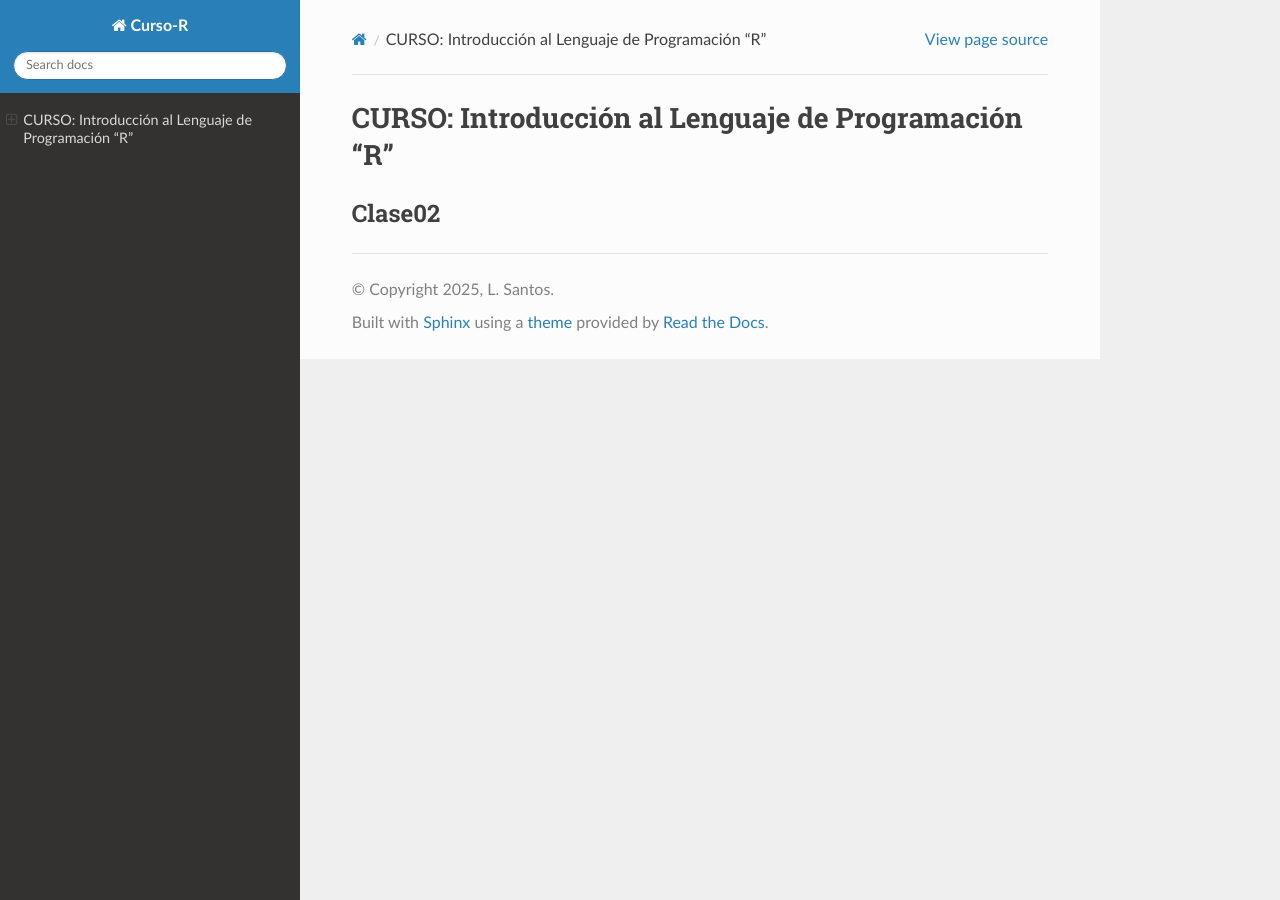
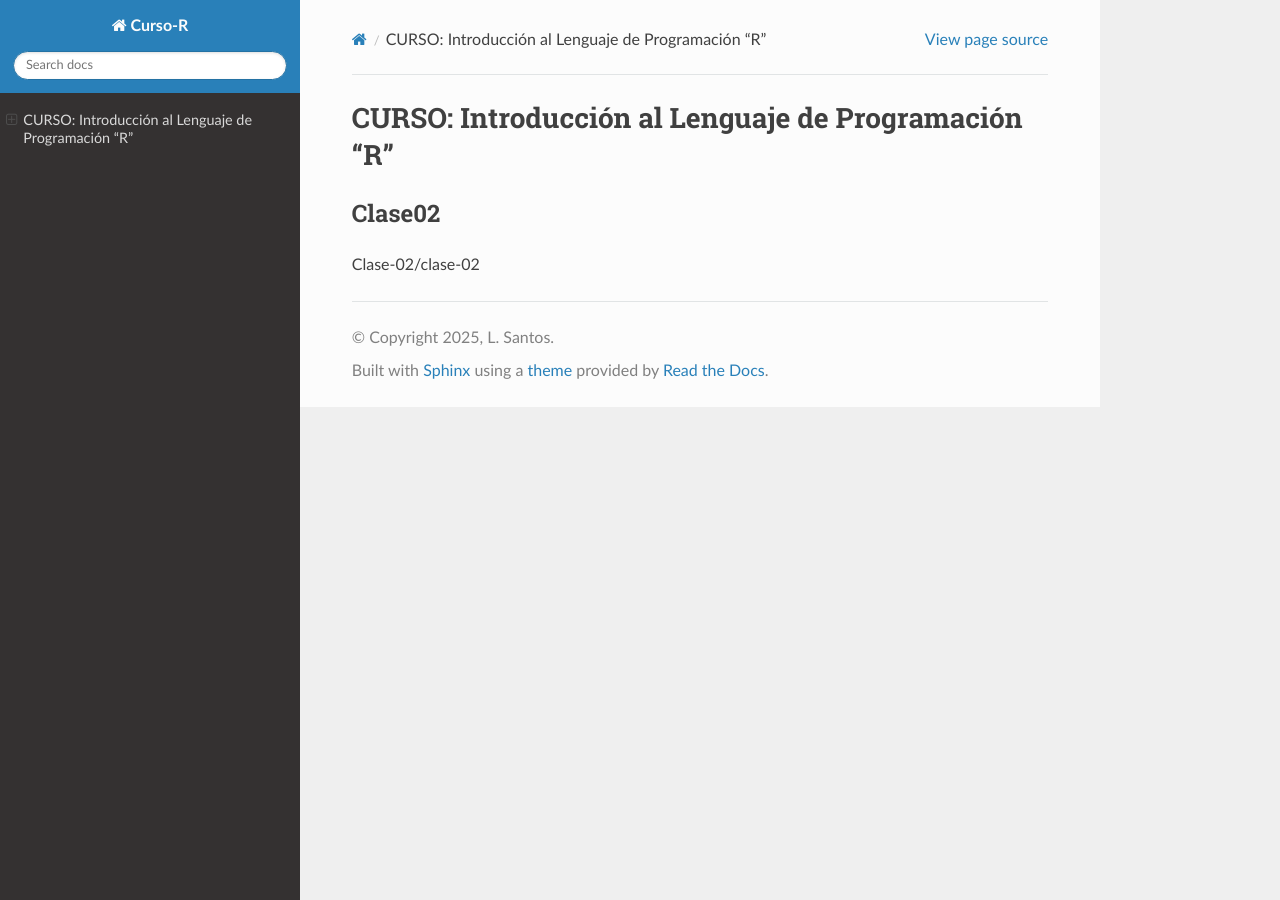
Before and after one commit to matecom57/santosg57-curso-r, a Sphinx documentation site: the page built from docs/source/index.rst, in a window 1280 px wide. Built offline with Sphinx 7.4.7 and the Read the Docs theme 3.1.0, drawn with Linux system fonts in a browser that asks for light colours.

```diff
--- a/docs/source/index.rst
+++ b/docs/source/index.rst
@@ -7,4 +7,4 @@ Clase02
 .. contents::
    :local:
 
-   ./Clase-02/clase-02
+Clase-02/clase-02
```
